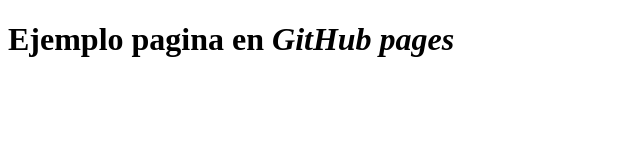
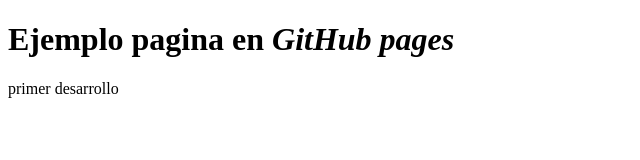
Before and after one commit to erickgonzalez3d/erickginzalez3d, a plain HTML site: page index.html in a window 1280 px wide. Shown: the whole page, without its empty margins (0-640 px from the left). Drawn offline with Linux system fonts and the light colour scheme.

Commit message:
primero main

```diff
--- a/index.html
+++ b/index.html
@@ -7,6 +7,12 @@
     <title>Document</title>
 </head>
 <body>
+
+
     <h1> Ejemplo pagina en <em>GitHub pages</em></h1>
+<p>
+    primer desarrollo
+</p>
 </body>
+
 </html>
```
